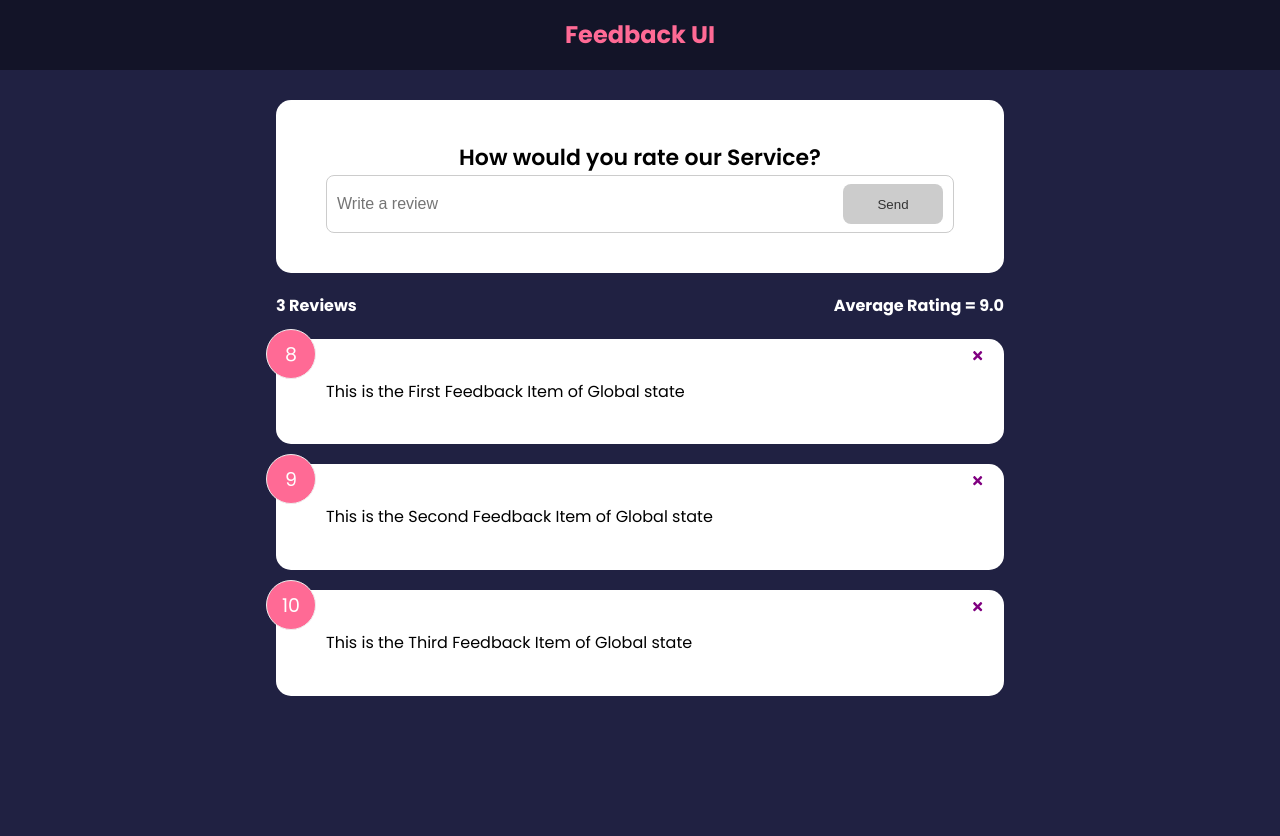
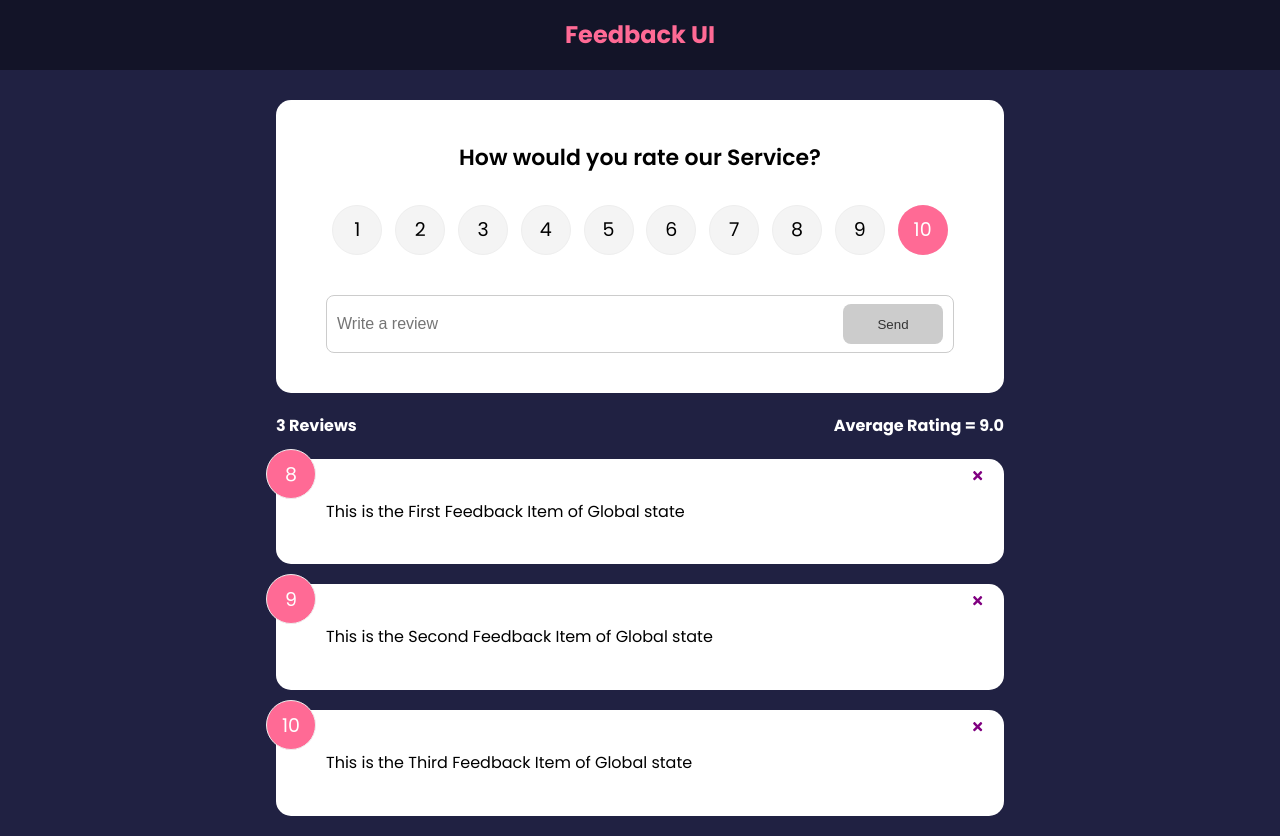
Before and after one commit to subhamssn/main-fb-app, a React (Create React App) app: page / in a window 1280 px wide. Before the commit the page ends 800 px from the top, so only its background shows below. Built offline with nearby package versions, Linux system fonts and the light colour scheme.

Commit message:
Feedform done along with rating select and adding data to feedback state

```diff
--- a/package.json
+++ b/package.json
@@ -10,6 +10,7 @@
     "react-dom": "^18.2.0",
     "react-icons": "^4.10.1",
     "react-scripts": "5.0.1",
+    "uuid": "^9.0.0",
     "web-vitals": "^2.1.4"
   },
   "scripts": {
--- a/src/App.js
+++ b/src/App.js
@@ -1,3 +1,4 @@
+import {v4 as uuidv4} from 'uuid'
 import Header from './components/Header'
 import { useState } from 'react';
 import feedbackData from './data/FeedbackData';
@@ -11,22 +12,28 @@
         feedbackData
     )
 
+    const addFeedback = (newFeedback) => {
+        newFeedback.id = uuidv4();
+        setFeedback([newFeedback,...feedback])
+
+    }
+
     const deleteFeedback = (id) => {
 
         if(window.confirm('Are you sure you want to Delete?')){
             setFeedback( feedback.filter((item) => item.id!==id
             ))
         }
+    }
 
 
-         }
 
 
     return (
         <>
         <Header  />
         <div className="container">
-            <FeedbackForm />
+            <FeedbackForm handleAdd = {addFeedback}/>
             <FeedbackStats feedback={feedback}/>
 
            <FeedbackList
--- a/src/components/FeedbackForm.jsx
+++ b/src/components/FeedbackForm.jsx
@@ -1,10 +1,13 @@
 import { useState } from "react";
+import RatingSelect from "./RatingSelect";
 import Card from "../shared/Card";
-import Button from "./Button";
+import Button from "../shared/Button";
 
-function FeedbackForm() {
+
+function FeedbackForm({handleAdd}) {
 
     const [text, setText] = useState('');
+    const [rating, setRating] = useState(10);
     const [btnDisabled, setBtnDisabled] = useState(true);
     const [message, setMessage] = useState('');
 
@@ -24,11 +27,28 @@
 
     }
 
+    const handleSubmit = (e) => {
+        e.preventDefault();
+
+        if(text.trim().length >10){
+            const newFeedback = {
+                text: text,
+                rating: rating
+            }
+
+            handleAdd(newFeedback);
+        }
+        setText('');
+
+
+
+    }
+
   return (
     <Card>
-        <form>
+        <form onSubmit={handleSubmit}>
             <h2>How would you rate our Service?</h2>
-            {/* @todo - rating select component*/}
+            <RatingSelect select={(rating) => {setRating(rating)}}/>
             <div className="input-group">
                 <input onChange={handleTextChange}   type="text" placeholder="Write a review" value={text}/>
                 <Button type='submit' isDisabled={btnDisabled}>
--- /dev/null
+++ b/src/components/RatingSelect.jsx
@@ -0,0 +1,138 @@
+import { useState } from "react"
+
+function RatingSelect({select}) {
+
+      const [selected, setSelected] = useState(10)
+
+      const handleChange = (e) => {
+
+        setSelected(+e.target.value)
+        select(+e.target.value);
+      }
+
+  return (
+    <ul className="rating">
+        <li>
+            <input
+            type="radio"
+            id="num1"
+            name="rating"
+            value='1'
+            onChange={handleChange}
+            checked={selected===1}
+            />
+            <label htmlFor="num1">1</label>
+        </li>
+
+        <li>
+            <input
+            type="radio"
+            id="num2"
+            name="rating"
+            value='2'
+            onChange={handleChange}
+            checked={selected===2}
+            />
+            <label htmlFor="num2">2</label>
+        </li>
+
+        <li>
+            <input
+            type="radio"
+            id="num3"
+            name="rating"
+            value='3'
+            onChange={handleChange}
+            checked={selected===3}
+            />
+            <label htmlFor="num3">3</label>
+        </li>
+
+        <li>
+            <input
+            type="radio"
+            id="num4"
+            name="rating"
+            value='4'
+            onChange={handleChange}
+            checked={selected===4}
+            />
+            <label htmlFor="num4">4</label>
+        </li>
+
+        <li>
+            <input
+            type="radio"
+            id="num5"
+            name="rating"
+            value='5'
+            onChange={handleChange}
+            checked={selected===5}
+            />
+            <label htmlFor="num5">5</label>
+        </li>
+
+        <li>
+            <input
+            type="radio"
+            id="num6"
+            name="rating"
+            value='6'
+            onChange={handleChange}
+            checked={selected===6}
+            />
+            <label htmlFor="num6">6</label>
+        </li>
+
+        <li>
+            <input
+            type="radio"
+            id="num7"
+            name="rating"
+            value='7'
+            onChange={handleChange}
+            checked={selected===7}
+            />
+            <label htmlFor="num7">7</label>
+        </li>
+
+        <li>
+            <input
+            type="radio"
+            id="num8"
+            name="rating"
+            value='8'
+            onChange={handleChange}
+            checked={selected===8}
+            />
+            <label htmlFor="num8">8</label>
+        </li>
+
+        <li>
+            <input
+            type="radio"
+            id="num9"
+            name="rating"
+            value='9'
+            onChange={handleChange}
+            checked={selected===9}
+            />
+            <label htmlFor="num9">9</label>
+        </li>
+
+        <li>
+            <input
+            type="radio"
+            id="num10"
+            name="rating"
+            value='10'
+            onChange={handleChange}
+            checked={selected===10}
+            />
+            <label htmlFor="num10">10</label>
+        </li>
+    </ul>
+  )
+}
+
+export default RatingSelect
```
Also changed, not shown: src/shared/Button.jsx (renamed from src/components/Button.jsx), 1 other file (tests, documents, lock files or other folders).
